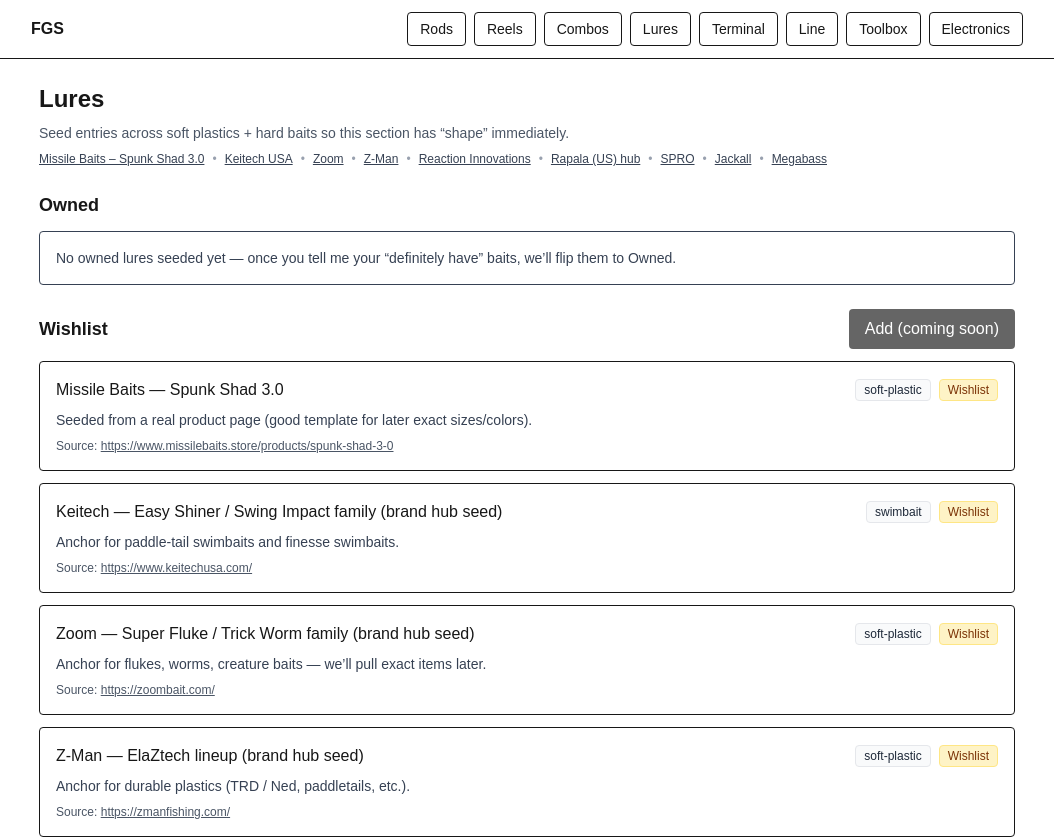
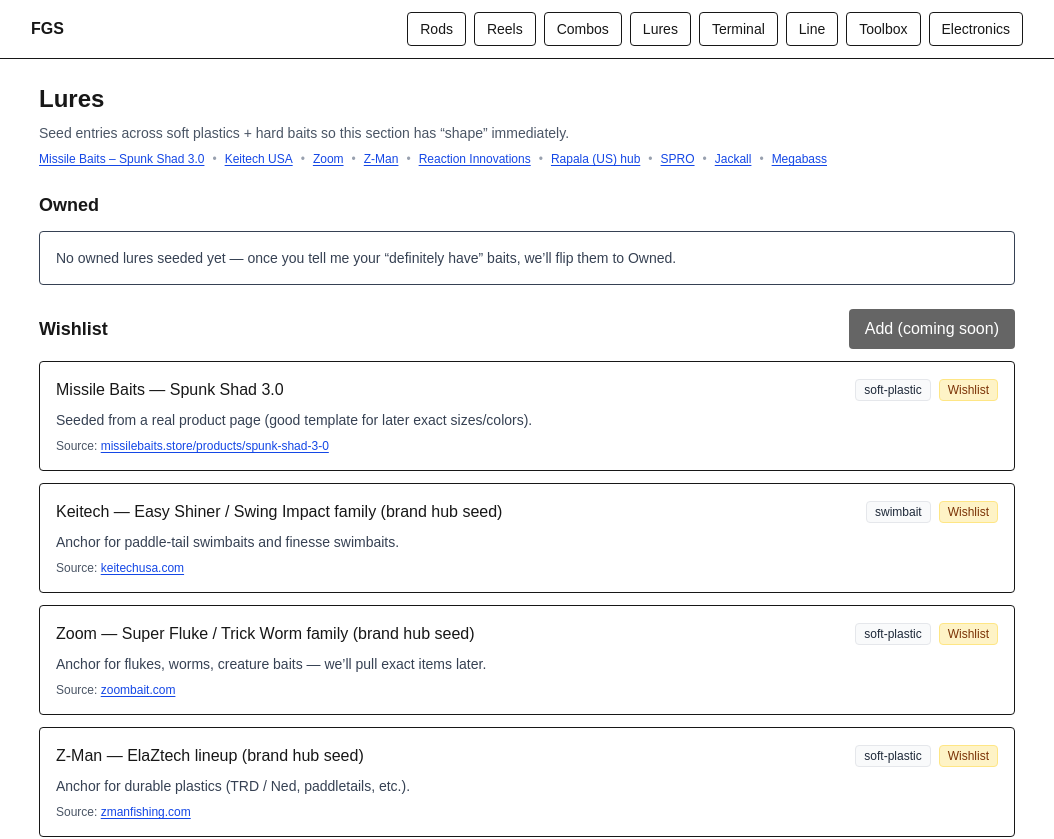
Before and after one commit to jaretphillips1-ui/FGS, a Next.js app: page /lures in a window 1280 px wide. Shown: the top 839 px of the page, without its empty margins (113-1167 px from the left). Built offline with nearby package versions, Linux system fonts and the light colour scheme.

Commit message:
UI: short SourceLink for seeded source URLs

```diff
--- a/src/app/lures/hardbaits/page.tsx
+++ b/src/app/lures/hardbaits/page.tsx
@@ -1,3 +1,5 @@
+import { SourceLink } from "@/components/SourceLink";
+
 const SOURCES = { rapalaUS: "https://www.rapala.com/us_en/rapala" };
 
 type Status = "owned" | "wishlist";
@@ -26,7 +28,7 @@ export default function Page() {
         <h1 className="text-2xl font-semibold">Lures • Hardbaits</h1>
         <p className="text-sm text-gray-600">Hardbait anchors. Next: exact baits, sizes, colors, depth.</p>
         <div className="flex flex-wrap gap-2 text-xs text-gray-700">
-          <a className="underline" href={SOURCES.rapalaUS} target="_blank" rel="noreferrer">Rapala (US) hub</a>
+          <SourceLink href={SOURCES.rapalaUS} label="Rapala (US) hub" />
         </div>
       </header>
 
@@ -41,7 +43,7 @@ export default function Page() {
                   <div className="flex items-center gap-2"><Pill>Hardbait</Pill><StatusPill s={x.status}/></div>
                 </div>
                 {x.notes ? <div className="text-sm text-gray-700 mt-2">{x.notes}</div> : null}
-                {x.sourceUrl ? <div className="text-xs text-gray-600 mt-2">Source: <a className="underline" href={x.sourceUrl} target="_blank" rel="noreferrer">{x.sourceUrl}</a></div> : null}
+                {x.sourceUrl ? <div className="text-xs text-gray-600 mt-2">Source: <SourceLink href={x.sourceUrl} /></div> : null}
               </div>
             ))}
           </div>
@@ -58,7 +60,7 @@ export default function Page() {
                 <div className="flex items-center gap-2"><Pill>Hardbait</Pill><StatusPill s={x.status}/></div>
               </div>
               {x.notes ? <div className="text-sm text-gray-700 mt-2">{x.notes}</div> : null}
-              {x.sourceUrl ? <div className="text-xs text-gray-600 mt-2">Source: <a className="underline" href={x.sourceUrl} target="_blank" rel="noreferrer">{x.sourceUrl}</a></div> : null}
+              {x.sourceUrl ? <div className="text-xs text-gray-600 mt-2">Source: <SourceLink href={x.sourceUrl} /></div> : null}
             </div>
           ))}
         </div>
--- a/src/app/lures/page.tsx
+++ b/src/app/lures/page.tsx
@@ -1,3 +1,5 @@
+import { SourceLink } from "@/components/SourceLink";
+
 const SOURCES = {
   spro: "https://www.spro.com/",
   rapalaUS: "https://www.rapala.com/us_en/rapala",
@@ -137,46 +139,23 @@ export default function Page() {
         </p>
 
         <div className="flex flex-wrap gap-2 text-xs text-gray-700">
-          <a
-            className="underline"
-            href={SOURCES.missileSpunkShad}
-            target="_blank"
-            rel="noreferrer"
-          >
-            Missile Baits – Spunk Shad 3.0
-          </a>
+          <SourceLink href={SOURCES.missileSpunkShad} label="Missile Baits – Spunk Shad 3.0" />
           <span className="text-gray-400">•</span>
-          <a className="underline" href={SOURCES.keitech} target="_blank" rel="noreferrer">
-            Keitech USA
-          </a>
+          <SourceLink href={SOURCES.keitech} label="Keitech USA" />
           <span className="text-gray-400">•</span>
-          <a className="underline" href={SOURCES.zoom} target="_blank" rel="noreferrer">
-            Zoom
-          </a>
+          <SourceLink href={SOURCES.zoom} label="Zoom" />
           <span className="text-gray-400">•</span>
-          <a className="underline" href={SOURCES.zman} target="_blank" rel="noreferrer">
-            Z-Man
-          </a>
+          <SourceLink href={SOURCES.zman} label="Z-Man" />
           <span className="text-gray-400">•</span>
-          <a className="underline" href={SOURCES.reaction} target="_blank" rel="noreferrer">
-            Reaction Innovations
-          </a>
+          <SourceLink href={SOURCES.reaction} label="Reaction Innovations" />
           <span className="text-gray-400">•</span>
-          <a className="underline" href={SOURCES.rapalaUS} target="_blank" rel="noreferrer">
-            Rapala (US) hub
-          </a>
+          <SourceLink href={SOURCES.rapalaUS} label="Rapala (US) hub" />
           <span className="text-gray-400">•</span>
-          <a className="underline" href={SOURCES.spro} target="_blank" rel="noreferrer">
-            SPRO
-          </a>
+          <SourceLink href={SOURCES.spro} label="SPRO" />
           <span className="text-gray-400">•</span>
-          <a className="underline" href={SOURCES.jackall} target="_blank" rel="noreferrer">
-            Jackall
-          </a>
+          <SourceLink href={SOURCES.jackall} label="Jackall" />
           <span className="text-gray-400">•</span>
-          <a className="underline" href={SOURCES.megabass} target="_blank" rel="noreferrer">
-            Megabass
-          </a>
+          <SourceLink href={SOURCES.megabass} label="Megabass" />
         </div>
       </header>
 
@@ -206,9 +185,7 @@ export default function Page() {
                 {x.sourceUrl ? (
                   <div className="text-xs text-gray-600 mt-2">
                     Source:{" "}
-                    <a className="underline" href={x.sourceUrl} target="_blank" rel="noreferrer">
-                      {x.sourceUrl}
-                    </a>
+                    <SourceLink href={x.sourceUrl} />
                   </div>
                 ) : null}
               </div>
@@ -248,9 +225,7 @@ export default function Page() {
               {x.sourceUrl ? (
                 <div className="text-xs text-gray-600 mt-2">
                   Source:{" "}
-                  <a className="underline" href={x.sourceUrl} target="_blank" rel="noreferrer">
-                    {x.sourceUrl}
-                  </a>
+                  <SourceLink href={x.sourceUrl} />
                 </div>
               ) : null}
             </div>
--- a/src/app/lures/soft-plastics/page.tsx
+++ b/src/app/lures/soft-plastics/page.tsx
@@ -1,3 +1,5 @@
+import { SourceLink } from "@/components/SourceLink";
+
 const SOURCES = {
   zoom: "https://zoombait.com/",
   keitech: "https://www.keitechusa.com/",
@@ -34,15 +36,15 @@ export default function Page() {
         <h1 className="text-2xl font-semibold">Lures • Soft Plastics</h1>
         <p className="text-sm text-gray-600">Seeded plastics so this category is instantly “real”.</p>
         <div className="flex flex-wrap gap-2 text-xs text-gray-700">
-          <a className="underline" href={SOURCES.missileSpunkShad} target="_blank" rel="noreferrer">Missile Baits – Spunk Shad</a>
+          <SourceLink href={SOURCES.missileSpunkShad} label="Missile Baits – Spunk Shad" />
           <span className="text-gray-400">•</span>
-          <a className="underline" href={SOURCES.zoom} target="_blank" rel="noreferrer">Zoom</a>
+          <SourceLink href={SOURCES.zoom} label="Zoom" />
           <span className="text-gray-400">•</span>
-          <a className="underline" href={SOURCES.keitech} target="_blank" rel="noreferrer">Keitech</a>
+          <SourceLink href={SOURCES.keitech} label="Keitech" />
           <span className="text-gray-400">•</span>
-          <a className="underline" href={SOURCES.zman} target="_blank" rel="noreferrer">Z-Man</a>
+          <SourceLink href={SOURCES.zman} label="Z-Man" />
           <span className="text-gray-400">•</span>
-          <a className="underline" href={SOURCES.reaction} target="_blank" rel="noreferrer">Reaction Innovations</a>
+          <SourceLink href={SOURCES.reaction} label="Reaction Innovations" />
         </div>
       </header>
 
@@ -57,7 +59,7 @@ export default function Page() {
                   <div className="flex items-center gap-2"><Pill>Soft Plastic</Pill><StatusPill s={x.status}/></div>
                 </div>
                 {x.notes ? <div className="text-sm text-gray-700 mt-2">{x.notes}</div> : null}
-                {x.sourceUrl ? <div className="text-xs text-gray-600 mt-2">Source: <a className="underline" href={x.sourceUrl} target="_blank" rel="noreferrer">{x.sourceUrl}</a></div> : null}
+                {x.sourceUrl ? <div className="text-xs text-gray-600 mt-2">Source: <SourceLink href={x.sourceUrl} /></div> : null}
               </div>
             ))}
           </div>
@@ -74,7 +76,7 @@ export default function Page() {
                 <div className="flex items-center gap-2"><Pill>Soft Plastic</Pill><StatusPill s={x.status}/></div>
               </div>
               {x.notes ? <div className="text-sm text-gray-700 mt-2">{x.notes}</div> : null}
-              {x.sourceUrl ? <div className="text-xs text-gray-600 mt-2">Source: <a className="underline" href={x.sourceUrl} target="_blank" rel="noreferrer">{x.sourceUrl}</a></div> : null}
+              {x.sourceUrl ? <div className="text-xs text-gray-600 mt-2">Source: <SourceLink href={x.sourceUrl} /></div> : null}
             </div>
           ))}
         </div>
--- a/src/app/lures/topwater/page.tsx
+++ b/src/app/lures/topwater/page.tsx
@@ -1,3 +1,5 @@
+import { SourceLink } from "@/components/SourceLink";
+
 const SOURCES = { spro: "https://www.spro.com/" };
 
 type Status = "owned" | "wishlist";
@@ -26,7 +28,7 @@ export default function Page() {
         <h1 className="text-2xl font-semibold">Lures • Topwater</h1>
         <p className="text-sm text-gray-600">Topwater anchors now. Later: exact models, colors, hook swaps.</p>
         <div className="flex flex-wrap gap-2 text-xs text-gray-700">
-          <a className="underline" href={SOURCES.spro} target="_blank" rel="noreferrer">SPRO</a>
+          <SourceLink href={SOURCES.spro} label="SPRO" />
         </div>
       </header>
 
@@ -41,7 +43,7 @@ export default function Page() {
                   <div className="flex items-center gap-2"><Pill>Topwater</Pill><StatusPill s={x.status}/></div>
                 </div>
                 {x.notes ? <div className="text-sm text-gray-700 mt-2">{x.notes}</div> : null}
-                {x.sourceUrl ? <div className="text-xs text-gray-600 mt-2">Source: <a className="underline" href={x.sourceUrl} target="_blank" rel="noreferrer">{x.sourceUrl}</a></div> : null}
+                {x.sourceUrl ? <div className="text-xs text-gray-600 mt-2">Source: <SourceLink href={x.sourceUrl} /></div> : null}
               </div>
             ))}
           </div>
@@ -58,7 +60,7 @@ export default function Page() {
                 <div className="flex items-center gap-2"><Pill>Topwater</Pill><StatusPill s={x.status}/></div>
               </div>
               {x.notes ? <div className="text-sm text-gray-700 mt-2">{x.notes}</div> : null}
-              {x.sourceUrl ? <div className="text-xs text-gray-600 mt-2">Source: <a className="underline" href={x.sourceUrl} target="_blank" rel="noreferrer">{x.sourceUrl}</a></div> : null}
+              {x.sourceUrl ? <div className="text-xs text-gray-600 mt-2">Source: <SourceLink href={x.sourceUrl} /></div> : null}
             </div>
           ))}
         </div>
--- /dev/null
+++ b/src/components/SourceLink.tsx
@@ -0,0 +1,49 @@
+type SourceLinkProps = {
+  href: string;
+  label?: string;
+  className?: string;
+  title?: string;
+};
+
+function safeUrl(raw: string): string {
+  return String(raw ?? "").trim();
+}
+
+function shortUrlLabel(raw: string): string {
+  const s = safeUrl(raw);
+  try {
+    const u = new URL(s);
+    const host = u.host.replace(/^www\./i, "");
+    const path = (u.pathname ?? "") + (u.search ?? "");
+    if (!path || path === "/") return host;
+
+    const trimmed = path.length > 26 ? `${path.slice(0, 23)}…` : path;
+    return `${host}${trimmed.startsWith("/") ? "" : "/"}${trimmed}`;
+  } catch {
+    const noProto = s.replace(/^https?:\/\//i, "").replace(/^www\./i, "");
+    if (noProto.length <= 32) return noProto;
+    return `${noProto.slice(0, 28)}…`;
+  }
+}
+
+export function SourceLink({ href, label, className, title }: SourceLinkProps) {
+  const url = safeUrl(href);
+  if (!url) return null;
+
+  const text = label?.trim() ? label.trim() : shortUrlLabel(url);
+  const cls =
+    className ??
+    "underline underline-offset-2 text-blue-700 hover:text-blue-900 break-all";
+
+  return (
+    <a
+      className={cls}
+      href={url}
+      target="_blank"
+      rel="noreferrer noopener"
+      title={title ?? url}
+    >
+      {text}
+    </a>
+  );
+}
```
Also changed, not shown: src/app/line/braid/page.tsx (+6 -4 lines), src/app/line/fluoro/page.tsx (+5 -3 lines), src/app/line/leader/page.tsx (+5 -3 lines), src/app/line/page.tsx (+7 -15 lines), src/app/terminal/hooks/page.tsx (+7 -5 lines), src/app/terminal/page.tsx (+8 -18 lines).
